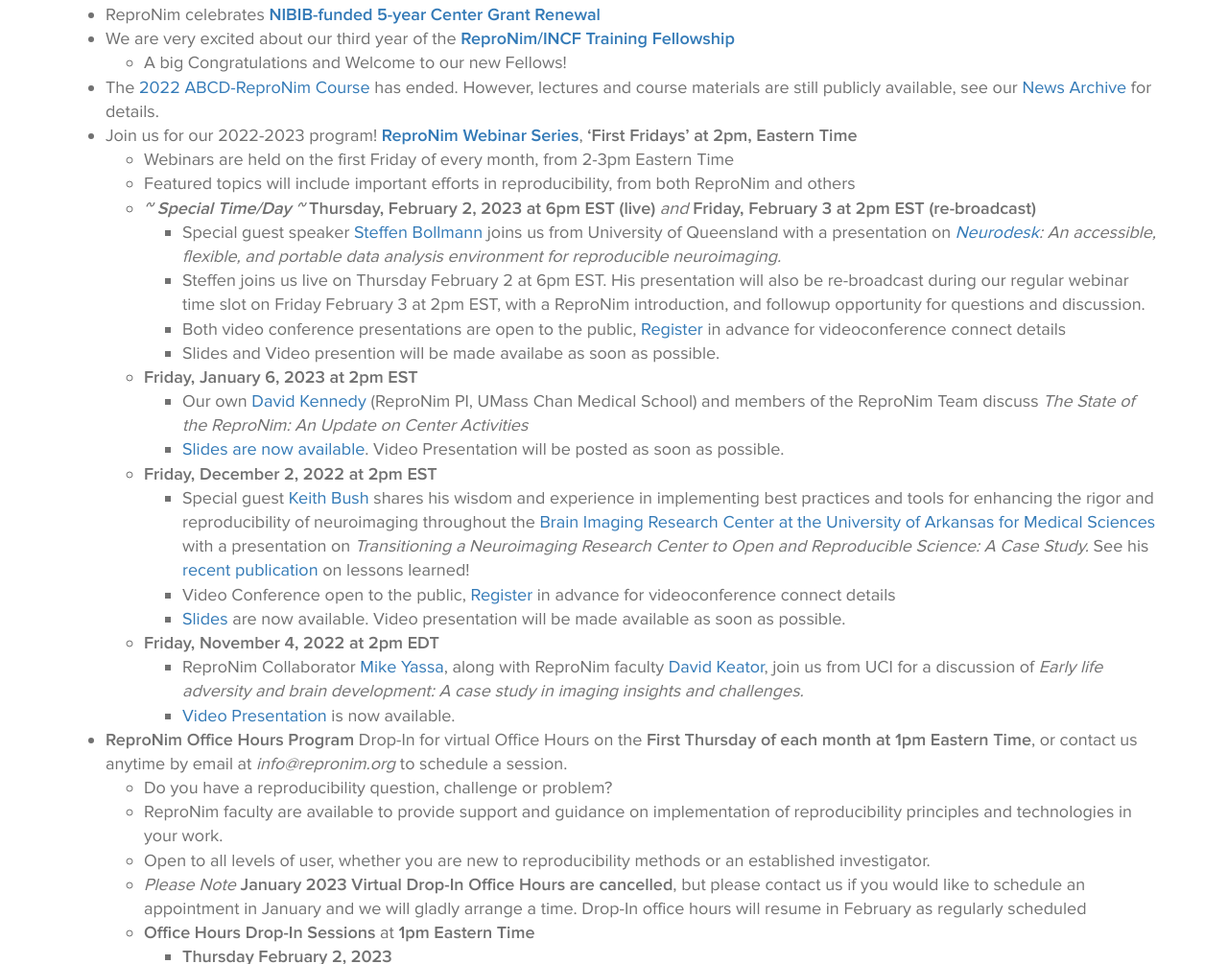
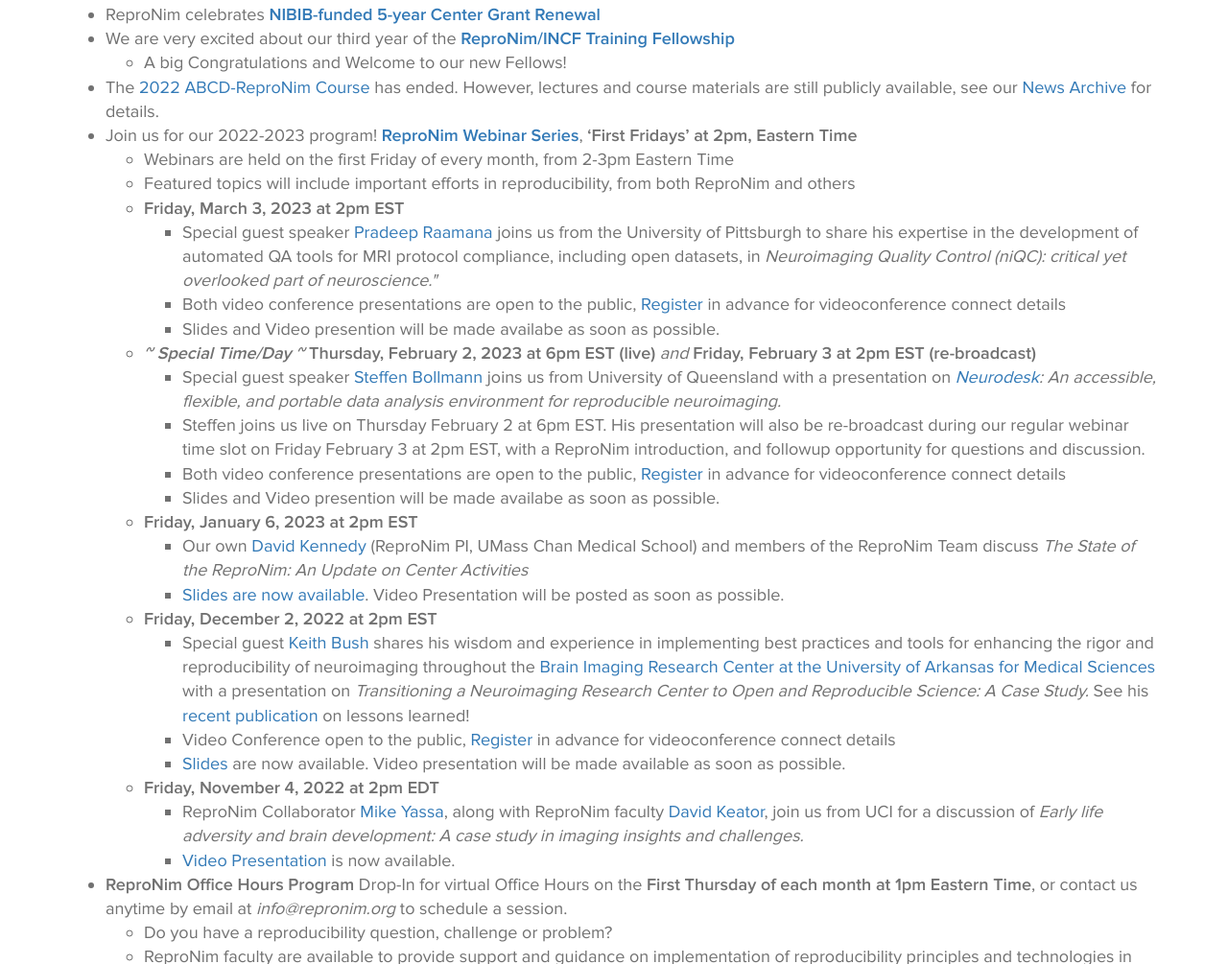
Before and after one commit to ReproNim/repronim.github.io, a plain HTML site: page index.html in a window 1280 px wide. Shown: the part 1203-2208 px from the top of the page at 96% size. Drawn offline with Linux system fonts and the light colour scheme; no server answers.

Commit message:
update index page for March webinar

```diff
--- a/index.html
+++ b/index.html
@@ -126,6 +126,13 @@
 	<ul>
 		<li> Webinars are held on the first Friday of every month, from 2-3pm Eastern Time
 		<li> Featured topics will include important efforts in reproducibility, from both ReproNim and others
+
+		<li><strong>Friday, March 3, 2023 at 2pm EST</strong>
+			<ul>
+			<li>Special guest speaker <a href="https://crossinvalidation.com/about-pradeep/">Pradeep Raamana</a> joins us from the University of Pittsburgh to share his expertise in the development of automated QA tools for MRI protocol compliance, including open datasets, in <em>Neuroimaging Quality Control (niQC): critical yet overlooked part of neuroscience."</em>
+			<li>Both video conference presentations are open to the public, <a href="https://umassmed.zoom.us/meeting/register/v5Ikce2qrzkjF_dnGYL7_CeVQ_JqodcCrA">Register</a> in advance for videoconference connect details
+			<li>Slides and Video presention will be made availabe as soon as possible.
+			</ul>
 
 		<li><em><strong> ~ Special Time/Day ~</strong> </em>   <strong>Thursday, February 2, 2023 at 6pm EST (live)</strong> <em>and</em> <strong>Friday, February 3 at 2pm EST (re-broadcast)</strong>
 			<ul>
```
